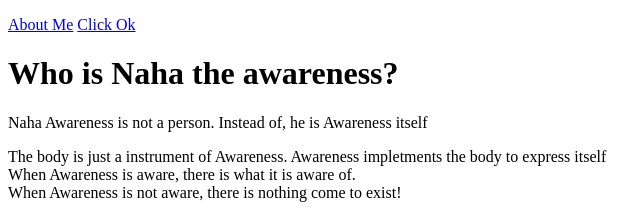
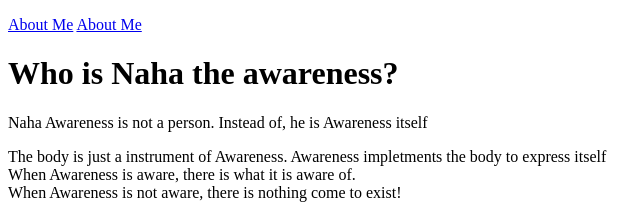
Before and after one commit to AwarenessNaha/AwarenessNaha.github.io, a plain HTML site: page index.html in a window 1280 px wide. Shown: the top 220 px of the page, 0-640 px from the left. Drawn offline with Linux system fonts and the light colour scheme.

Commit message:
update index

```diff
--- a/index.html
+++ b/index.html
@@ -9,7 +9,7 @@
 <body>
     <p>
         <a href="W3D4 CSS/aboutMe.html"> About Me</a>
-        <a href="UnobtrusiveJavaScript/ok.html"> Click Ok </a>
+        <a href="UnobtrusiveJavaScript/ok.html"> About Me</a>
     </p>
     <h1>Who is Naha the awareness?</h1>
     <p> Naha Awareness is not a person. Instead of, he is Awareness itself</p>
```
Also changed, not shown: W3D4 CSS/index.html (+2 -0 lines).
